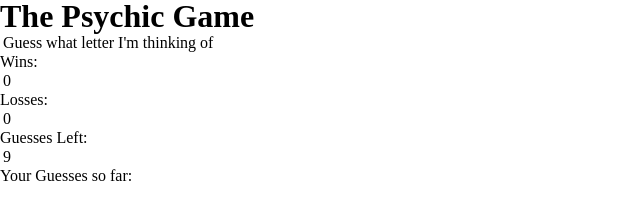
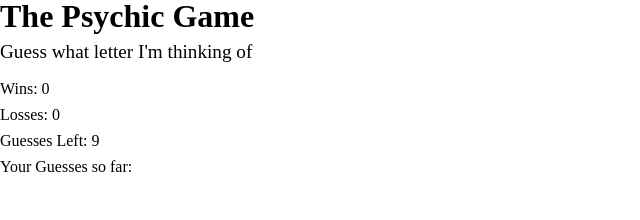
Before and after one commit to mesmerizingYeti/Psychic-Game, a plain HTML site: page index.html in a window 1280 px wide. Shown: the whole page, without its empty margins (0-640 px from the left). Drawn offline with Linux system fonts and the light colour scheme.

Commit message:
Modified spacing

```diff
--- a/assets/css/style.css
+++ b/assets/css/style.css
@@ -1,7 +1,15 @@
 h1 {
     font-weight: bold;
     font-size: 2em;
+    margin-bottom: 10px;
+}
+h2 {
+    font-size: 1.2em;
+    margin-bottom: 20px;
 }
 p {
-    margin: 3px;
+    margin-bottom: 10px;
 }
+span {
+    display: inline;
+}
--- a/index.html
+++ b/index.html
@@ -11,11 +11,14 @@
 <body>
 
     <h1><b>The Psychic Game</b></h1>
-    <p>Guess what letter I'm thinking of</p>
-    <span>Wins: </span><p id="wins">0</p>
-    <span>Losses: </span><p id="losses">0</p>
-    <span>Guesses Left: </span><p id="guesses-left">9</p>
-    <span>Your Guesses so far: </span><p id="current-guesses"></p>
+    <h2>Guess what letter I'm thinking of</h2>
+    <span>Wins: </span><span id="wins">0</span>
+    <p></p>
+    <span>Losses: </span><span id="losses">0</span>
+    <p></p>
+    <span>Guesses Left: </span><span id="guesses-left">9</span>
+    <p></p>
+    <span>Your Guesses so far: </span><span id="current-guesses"></span>
 
     <script src="./assets/javasrcipt/game.js"></script>
 
```
